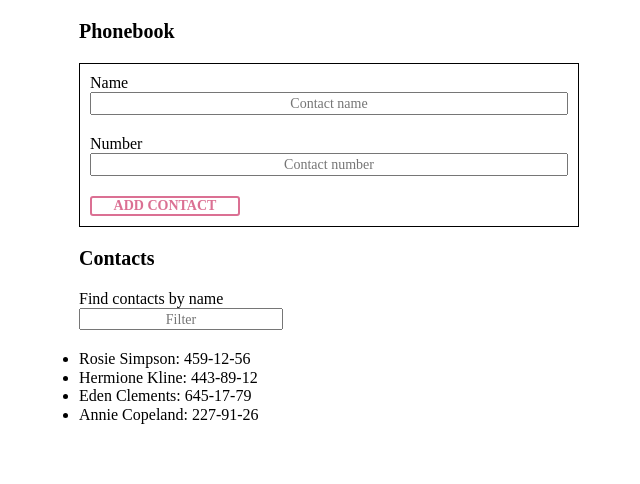
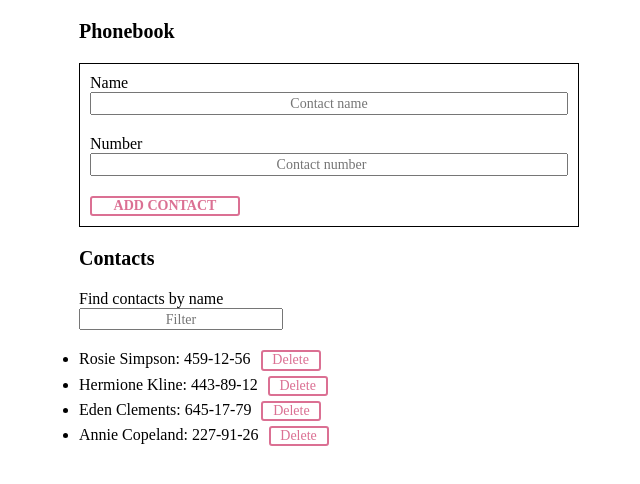
Before and after one commit to Aleksey2892/goit-react-hw-02-phonebook, a React (Create React App) app: page / in a window 1280 px wide. Shown: the top 484 px of the page, without its empty margins (177-817 px from the left). Built offline with nearby package versions, Linux system fonts and the light colour scheme.

Commit message:
ready all

```diff
--- a/src/components/App.js
+++ b/src/components/App.js
@@ -5,8 +5,14 @@ import Filter from './Filter/Filter';
 import ContactList from './ContactList/ContactList';
 
 import { v4 as uuidv4 } from 'uuid';
+import styled from 'styled-components';
 
-import s from './styled';
+const TitleH1 = styled.h1`
+  margin-bottom: 20px;
+  font-size: 20px;
+  font-weight: bold;
+`;
+const TitleH2 = styled(TitleH1)``;
 
 export default class App extends Component {
   state = {
@@ -19,28 +25,36 @@ export default class App extends Component {
     filter: '',
   };
 
-  addContact = contact => {
-    const { name, number } = contact;
+  addContact = ({ name, number }) => {
+    const { contacts } = this.state;
     const id = uuidv4();
 
-    const stopAdd = this.state.contacts.find(item => item.name === name);
+    const isCheckDuplicate = contacts.find(
+      item => item.name.toLowerCase() === name.toLowerCase(),
+    );
 
-    if (!stopAdd) {
-      this.setState(prevState => {
+    !isCheckDuplicate
+      ? this.setState(prevState => {
           return {
             contacts: [
               ...prevState.contacts,
               { name: name, number: number, id: id },
             ],
           };
-      });
-    } else {
-      alert(`${name} is already in contacts`);
-    }
+        })
+      : alert(`${name.toUpperCase()} is already in contacts`);
   };
 
-  handleFilter = e => {
-    this.setState({ filter: e.target.value });
+  removeContact = contactId => {
+    this.setState(prevState => {
+      return {
+        contacts: prevState.contacts.filter(({ id }) => id !== contactId),
+      };
+    });
+  };
+
+  handleFilter = value => {
+    this.setState({ filter: value });
   };
 
   getFilterContacts = () => {
@@ -53,24 +67,26 @@ export default class App extends Component {
 
   render() {
     const { contacts, filter } = this.state;
-    const { handleFilter, getFilterContacts, addContact } = this;
+    const { handleFilter, getFilterContacts, addContact, removeContact } = this;
 
-    const isShowContacts = contacts.length > 1;
+    const isShowFilter = contacts.length > 1;
+    const isShowContacts = contacts.length > 0;
     const filterContacts = getFilterContacts();
 
     return (
       <div>
-        <s.TitleH1>Phonebook</s.TitleH1>
+        <TitleH1>Phonebook</TitleH1>
         <ContactForm onAddContact={addContact} />
 
-        <s.TitleH2>Contacts</s.TitleH2>
-        {isShowContacts && (
-          <Filter filter={filter} handleChange={handleFilter} />
-        )}
+        <TitleH2>Contacts</TitleH2>
+        {isShowFilter && <Filter filter={filter} handleChange={handleFilter} />}
 
         <ul>
           {isShowContacts ? (
-            <ContactList contacts={filterContacts} />
+            <ContactList
+              contacts={filterContacts}
+              onRemoveContact={removeContact}
+            />
           ) : (
             <li>No contacts</li>
           )}
--- a/src/components/ContactForm/ContactForm.js
+++ b/src/components/ContactForm/ContactForm.js
@@ -1,6 +1,7 @@
 import React, { Component } from 'react';
+import PropTypes from 'prop-types';
 
-import s from '../styled';
+import s from '../../styled';
 
 const RESET_STATE_NAME = {
   name: '',
@@ -8,6 +9,10 @@ const RESET_STATE_NAME = {
 };
 
 export default class ContactForm extends Component {
+  static propTypes = {
+    onAddContact: PropTypes.func.isRequired,
+  };
+
   state = { ...RESET_STATE_NAME, name: '', number: '' };
 
   resetName = () => {
@@ -49,7 +54,7 @@ export default class ContactForm extends Component {
           <s.Label>
             Number
             <s.Input
-              type="text"
+              type="number"
               placeholder="Сontact number"
               value={number}
               onChange={e => handleChange(e, 'number')}
--- a/src/components/ContactList/ContactList.js
+++ b/src/components/ContactList/ContactList.js
@@ -1,12 +1,26 @@
 import React from 'react';
-// import PropTypes from 'prop-types';
+import PropTypes from 'prop-types';
 
-const ContactList = ({ contacts }) => {
+import s from '../../styled';
+
+const ContactList = ({ contacts, onRemoveContact }) => {
+  console.log(contacts);
   return contacts.map(({ id, name, number }) => (
-    <li key={id}>
+    <s.liItem key={id}>
       {name}: {number}
-    </li>
+      <s.BtnRemove type="button" onClick={() => onRemoveContact(id)}>
+        Delete
+      </s.BtnRemove>
+    </s.liItem>
   ));
 };
 
+ContactList.propTypes = {
+  contacts: PropTypes.arrayOf(
+    PropTypes.objectOf(PropTypes.string.isRequired).isRequired,
+  ).isRequired,
+
+  onRemoveContact: PropTypes.func.isRequired,
+};
+
 export default ContactList;
--- a/src/components/Filter/Filter.js
+++ b/src/components/Filter/Filter.js
@@ -1,6 +1,16 @@
 import React from 'react';
+import PropTypes from 'prop-types';
 
-import s from '../styled';
+import styled from 'styled-components';
+
+const Input = styled.input`
+  margin-bottom: 20px;
+  text-align: center;
+
+  &::placeholder {
+    font-size: 14px;
+  }
+`;
 
 const Filter = ({ ...props }) => {
   const { filter, handleChange } = props;
@@ -8,14 +18,19 @@ const Filter = ({ ...props }) => {
   return (
     <div>
       <p>Find contacts by name</p>
-      <s.Input
+      <Input
         type="text"
         placeholder="Filter"
         value={filter}
-        onChange={e => handleChange(e)}
+        onChange={e => handleChange(e.target.value)}
       />
     </div>
   );
 };
 
+Filter.propTypes = {
+  filter: PropTypes.string.isRequired,
+  handleChange: PropTypes.func.isRequired,
+};
+
 export default Filter;
--- a/src/components/styled.js
+++ b/src/styled.js
@@ -1,13 +1,4 @@
-// import React from 'react';
 import styled from 'styled-components';
-
-const TitleH1 = styled.h1`
-  margin-bottom: 20px;
-  font-size: 20px;
-  font-weight: bold;
-`;
-
-const TitleH2 = styled(TitleH1)``;
 
 const Form = styled.form`
   margin-bottom: 20px;
@@ -31,10 +22,37 @@ const Button = styled.button`
   font-weight: bold;
   font-size: 14px;
   transition: all, 0.2s;
+  outline: none;
 
   &:hover {
-    background-color: red;
+    background-color: palevioletred;
     color: white;
+  }
+`;
+
+const BtnRemove = styled.button`
+  min-width: 60px;
+  margin-left: 10px;
+  background: transparent;
+  cursor: pointer;
+  border: 2px solid palevioletred;
+  border-radius: 3px;
+  font-size: 14px;
+  color: palevioletred;
+  outline: none;
+  transition: all 0.2s;
+
+  &:hover {
+    background-color: palevioletred;
+    color: white;
+  }
+`;
+
+const liItem = styled.li`
+  margin-bottom: 5px;
+
+  &:last-child {
+    margin-bottom: 0;
   }
 `;
 
@@ -52,5 +70,5 @@ const Label = styled.label`
   flex-direction: column;
 `;
 
-const s = { TitleH1, TitleH2, Form, Button, Input, Label };
+const s = { Form, Button, BtnRemove, liItem, Input, Label };
 export default s;
```
Lines whose indentation alone changed are shown as unchanged.
